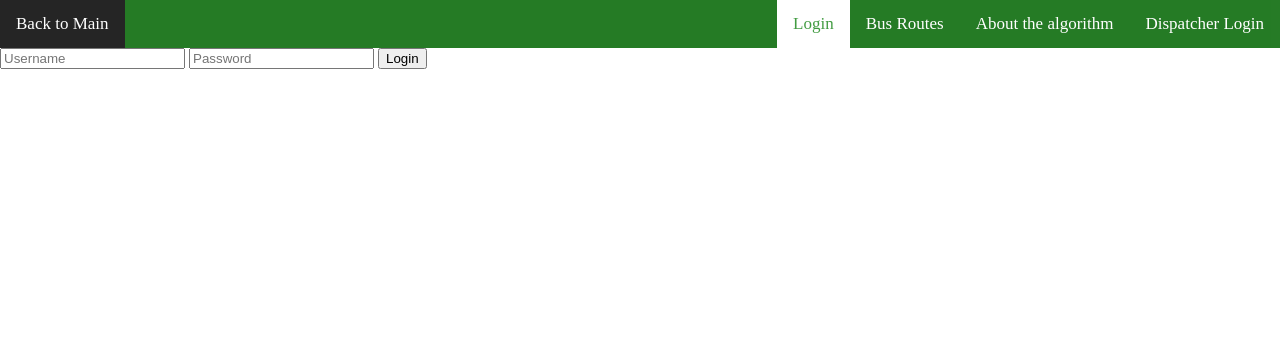
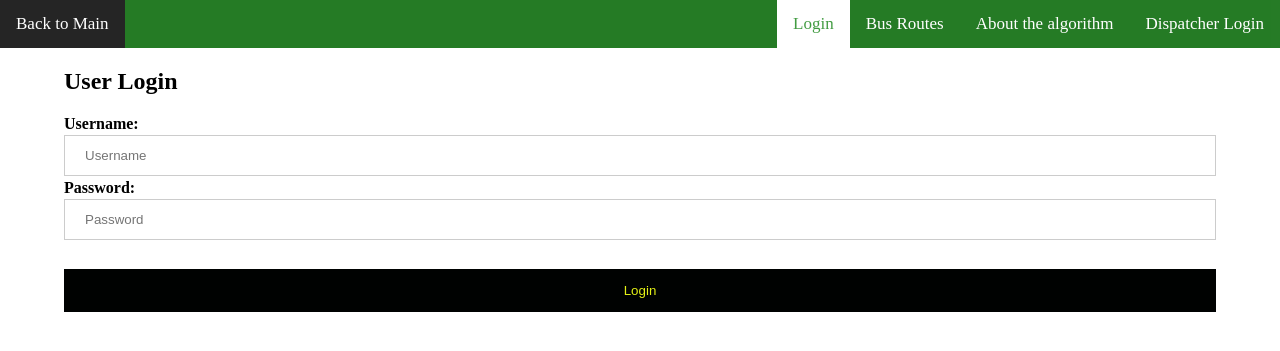
Before and after one commit to Sgakuya/Vermont_Dial_A_Ride, a Django app: page /users/login.html in a window 1280 px wide. Shown: the top 351 px of the page. Run offline with Django 3.2, Linux system fonts and the light colour scheme.

Commit message:
changed login window

```diff
--- a/users/templates/users/login.html
+++ b/users/templates/users/login.html
@@ -7,6 +7,43 @@
         <style>
             body{
                 margin:0%;
+            }
+
+            .message{
+                text-align: center;
+                font-size: 200%;
+                font-weight: bold;
+                margin-top: 1%;
+            }
+            h2{
+                margin-left: 5%;
+            }
+            .label{
+                margin-left: 5%;
+            }
+
+
+
+            input[type=text], input[type=password] {
+                width: 90%;
+                padding: 12px 20px;
+                margin: 0.2%;
+                /* margin-top: 2%; */
+                margin-left: 5%;
+                display: inline-block;
+                border: 1px solid #ccc;
+                box-sizing: border-box;
+            }
+            .loginButton {
+                background-color: #000201;
+                color: rgb(227, 241, 22);
+                padding: 14px 20px;
+                margin: 0.2%;
+                margin-left: 5%;
+                margin-top: 2%;
+                border: none;
+                cursor: pointer;
+                width: 90%;
             }
         </style>
     </head>
@@ -19,15 +56,20 @@
             <a class ="active" href="login.html">Login</a>
         </div>
 
-        {% if message %}
-            <div>{{ message }}</div>
-        {% endif %}
+        <h2>User Login</h2>
 
         <form action="{% url 'login' %}" method="post">
             {% csrf_token %}
+            <label class= "label" for="username"><b>Username:</b></label>
             <input type="text" name="username" placeholder="Username">
+            <label class  ="label" for="password"><b>Password:</b></label>
             <input type="password" name="password" placeholder="Password">
-            <input type="submit" value="Login">
+            <input type="submit" value="Login" class = "loginButton">
         </form>
+
+        {% if message %}
+        <div class="message">{{ message }}</div>
+        {% endif %}
+
     </body>
 </html>
--- a/website/templates/website/busRoutes.html
+++ b/website/templates/website/busRoutes.html
@@ -24,7 +24,6 @@
            height: 55%;
            margin-left: 30%;
            margin-top: 5%;
-
 
        }
        h1{
```
Also changed, not shown: db.sqlite3.
